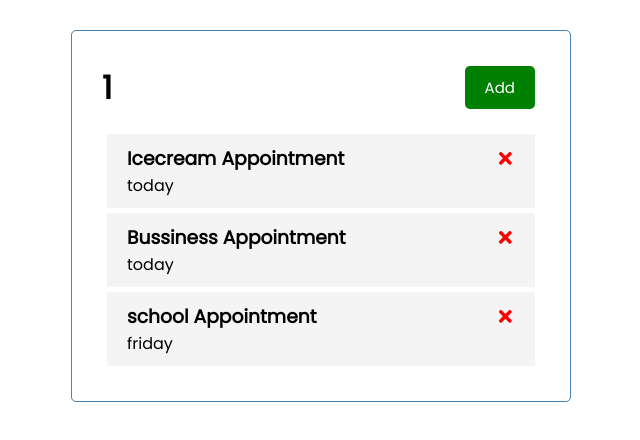
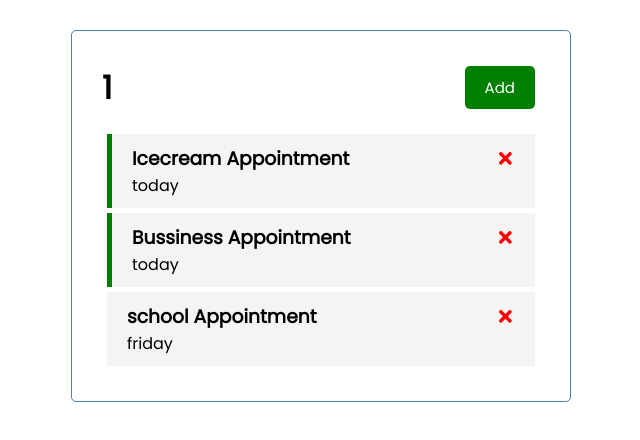
Before and after one commit to ScriptedRain/react-task-app, a React (Create React App) app: page / in a window 1280 px wide. Shown: the top 440 px of the page, without its empty margins (319-959 px from the left). Built offline with nearby package versions, Linux system fonts and the light colour scheme.

Commit message:
Delete and reminder

```diff
--- a/src/App.js
+++ b/src/App.js
@@ -26,15 +26,20 @@
     },
   ])
 
-  //delete task
+  //delete task. Set up back end data to delete the task once its done.
   const deleteTask = (id) => {
-    console.log('delete', id)
+    setTasks(tasks.filter((task) => task.id !== id))
+  }
+
+  //toggle reminder
+  const toggleReminder = (id) => {
+    setTasks(tasks.map((task) => task.id === id ? { ...task, reminder: !task.reminder } : task))
   }
 
   return (
     <div className="container">
       <Header title={1} />
-      <Tasks tasks={tasks} onDelete={deleteTask} />
+      {tasks.length > 0 ?<Tasks tasks={tasks} onDelete={deleteTask} onToggle={toggleReminder} /> : 'No Tasks Here!'}
     </div>
   );
 }
--- a/src/components/Task.jsx
+++ b/src/components/Task.jsx
@@ -1,8 +1,8 @@
 import { FaTimes } from 'react-icons/fa'
 
-const Task = ({ task, onDelete }) => {
+const Task = ({ task, onDelete, onToggle }) => {
   return (
-    <div className='task'>
+    <div className={`task ${task.reminder ? 'reminder' : ''}`} onDoubleClick={() => onToggle(task.id)}>
       <h3>{task.text} <FaTimes style={{ color: 'red', cursor: 'pointer'}} onClick={() => onDelete(task.id)} /></h3>
       <p>{task.day}</p>
     </div>
--- a/src/components/Tasks.jsx
+++ b/src/components/Tasks.jsx
@@ -1,10 +1,10 @@
 import Task from './Task'
 
-const Tasks = ({ tasks, onDelete }) => {
+const Tasks = ({ tasks, onDelete, onToggle }) => {
 
   return (
     <>
-    {tasks.map((task) => (<Task key={task.id} task={task} onDelete={onDelete} />))}
+    {tasks.map((task) => (<Task key={task.id} task={task} onDelete={onDelete} onToggle={onToggle} />))}
     </>
   )
 }
```
